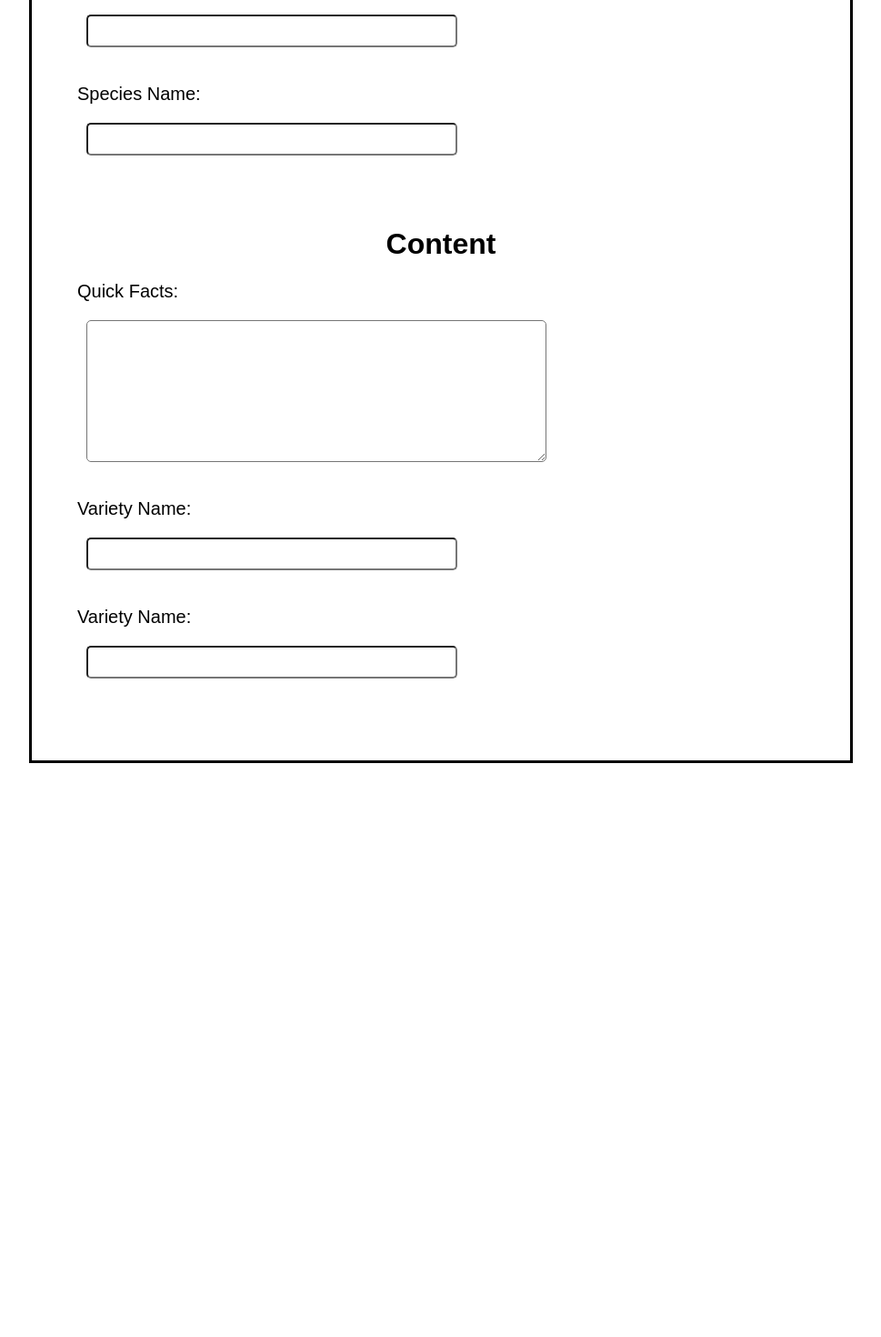
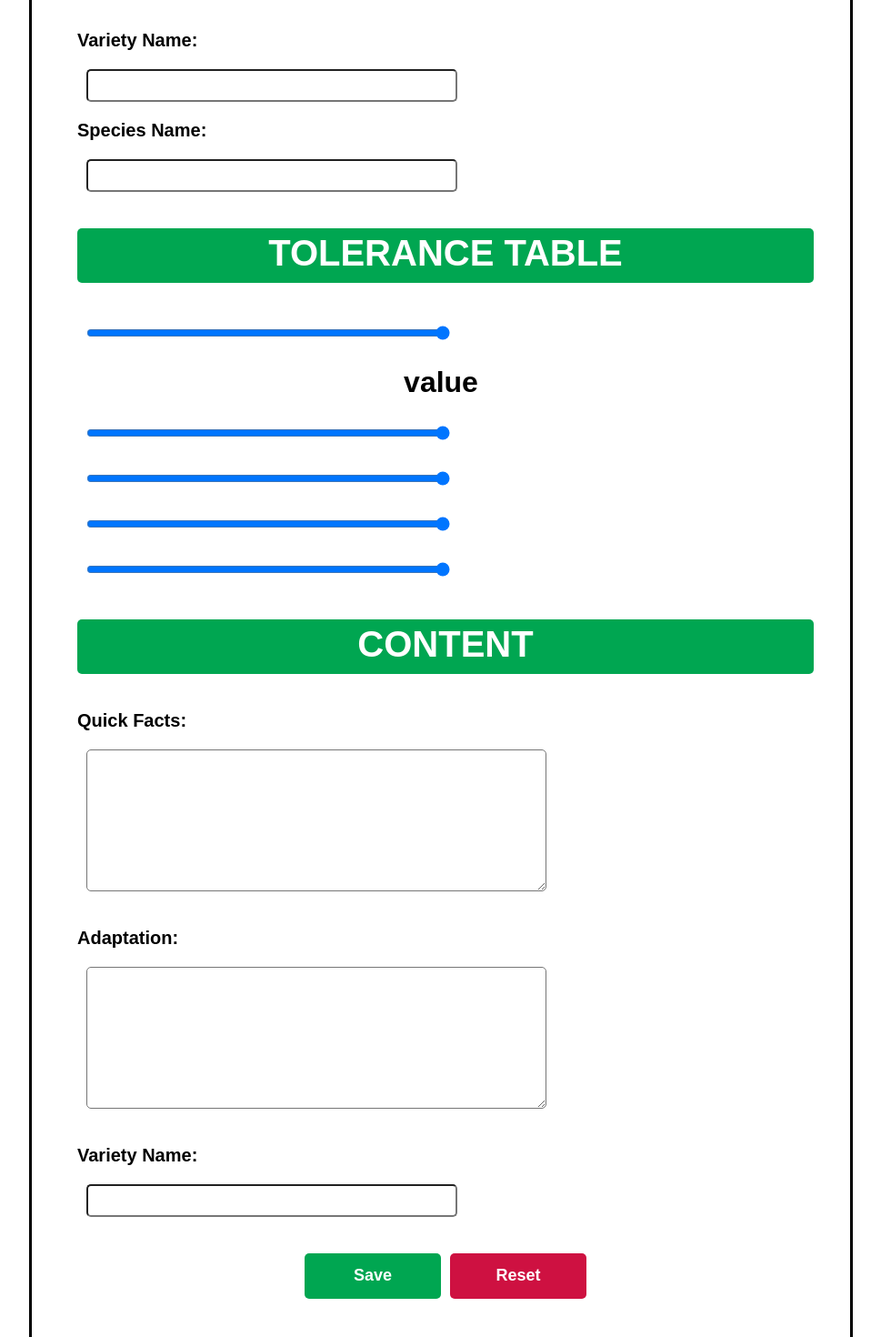
Before and after one commit to jaredjasonpeters/tech-sheet, a React (Create React App) app: page / in a window 1280 px wide. Shown: the part 400-1870 px from the top of the page at 91% size, without its empty margins (155-1124 px from the left). Before the commit the page ends 1239 px from the top, so only its background shows below. Built offline with nearby package versions, Linux system fonts and the light colour scheme.

Commit message:
Added Tolerance Table

```diff
--- a/src/components/data_entry.js
+++ b/src/components/data_entry.js
@@ -1,33 +1,62 @@
 import React from 'react'
-import styled from 'styled-components'
+import styled, {css} from 'styled-components'
 
 const DataEntry = (props) => {
     return (
         <Form>
-            <h1> Header </h1>
+            <SectionHeader> HEADER </SectionHeader>
             <Label>Variety Name: </Label>
-            <Input type='text' data="variety_name"/>
+            <Input type='text' name="variety_name_input"/>
 
             <Label>Species Name: </Label>
-            <Input type='text' data="variety_species"/>
-            <br />
+            <Input type='text' name= "variety_species_input" />
 
-            <h1> Content </h1>
+            <SectionHeader> TOLERANCE TABLE </SectionHeader>
+            <Input type='range' name="turf_quality" min='1' max='9' step='1'/>
+            <h1>{'value'}</h1>
+            <Input type='range' name="shade_tolerance" min='1' max='9' step='1'/>
+            <Input type='range' name="cold_tolerance" min='1' max='9' step='1'/>
+            <Input type='range' name="drought_tolerance" min='1' max='9' step='1'/>
+            <Input type='range' name="traffic_tolerance" min='1' max='9' step='1'/>
+
+            <SectionHeader> CONTENT </SectionHeader>
 
             <Label> Quick Facts: </Label>
             <TextArea name='quick_facts' />
 
+            <Label> Adaptation: </Label>
+            <TextArea name='adaptation' />
+
             <Label>Variety Name: </Label>
             <Input type='text' data="variety_name"/>
 
-            <Label>Variety Name: </Label>
-            <Input type='text' data="variety_name"/>
+            <SubmitButton name='save_button'> Save </SubmitButton>
+            <SubmitButton reset='true' name='reset_button'> Reset </SubmitButton>
         </Form>
     )
 }
 
+const DLF_Green = '#00a651'
+const DLF_Pink = '#ce1141'
+
+const SectionHeader = styled.div`
+width: 100%
+height: 50px;
+margin: 40px 0 40px 0
+padding: 5px;
+background-color: ${DLF_Green};
+border-radius: 5px;
+
+
+font-size: 40px;
+font-weight: bold;
+text-align: center;
+color: white;
+`
+
+
 const Form = styled.form`
-width: 800px;
+max-width: 800px;
 margin: 50px auto 0px auto;
 padding: 50px;
 border: solid 3px black
@@ -37,15 +66,34 @@ display: block;
 margin: 0px auto 0px 0px;
 width: 200px;
 font-size: 20px;
+font-weight: bold;
 text-align: left;
-
 `
 const Input = styled.input`
 display: block;
-margin: 20px auto 40px 10px;
+margin: 20px auto 20px 10px;
 height: 30px;
-width: 50%
+width: 50%;
 border-radius: 5px;
+`
+const SubmitButton = styled.button`
+display: inline-block;
+margin: 20px auto 20px 10px;
+height: 50px;
+width: 150px
+border-radius: 5px;
+background: ${DLF_Green}
+border: none;
+
+
+font-size: 18px;
+font-weight: bold;
+color: white;
+
+${props => props.reset && css`
+    background: ${DLF_Pink};
+    color: white;
+`}
 `
 const TextArea = styled.textarea`
 display: block;
```
